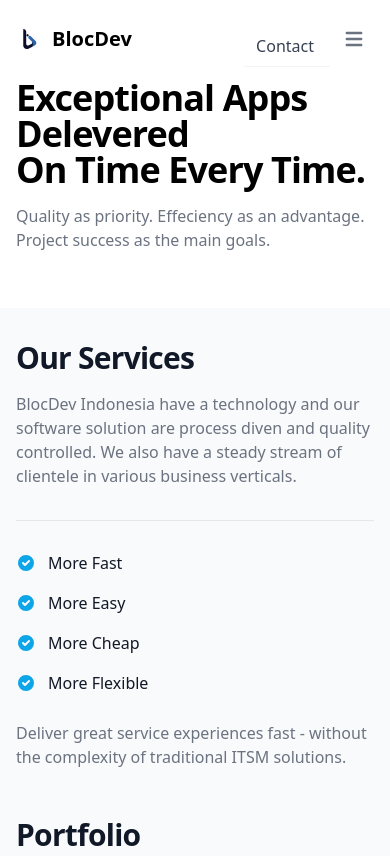
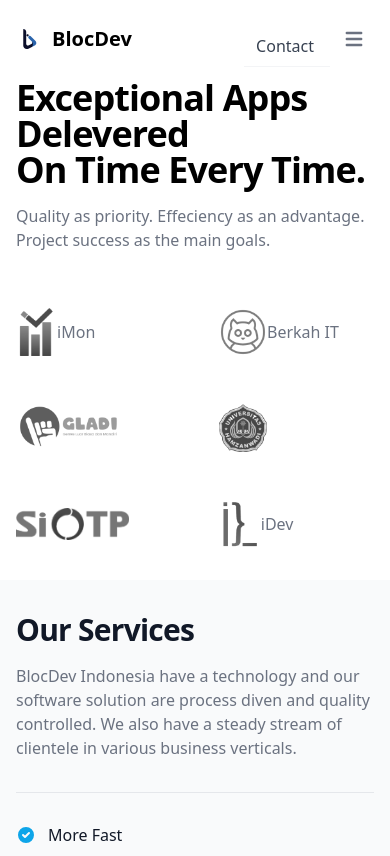
Before and after one commit to berkahIT/blocdev, a website: page index.html in a window 390 px wide. Shown: the top 856 px of the page. Drawn offline with nearby package versions, Linux system fonts and the light colour scheme.

Commit message:
fix: size min phone and fix logo

```diff
--- a/index.html
+++ b/index.html
@@ -119,11 +119,35 @@
     </section>
     <!-- End block -->
     <!-- Start block -->
-    <!--   <section class="bg-white dark:bg-gray-900">
+    <section class="bg-white dark:bg-gray-900">
         <div class="max-w-screen-xl px-4 pb-8 mx-auto lg:pb-16">
             <div
-                class="grid grid-cols-2 gap-8 text-gray-500 sm:gap-12 sm:grid-cols-3 lg:grid-cols-6 dark:text-gray-400">
+                class="grid grid-cols-2 gap-12 text-gray-500 sm:gap-12 sm:grid-cols-3 lg:grid-cols-6 dark:text-gray-400">
                 <a href="#" class="flex items-center lg:justify-center">
+                    <img class="h-12 hover:text-gray-900 dark:hover:text-white" viewBox="0 0 125 35" fill="currentColor"
+                        src="./images/imonlogo.png">iMon
+                </a>
+                <a href="#" class="flex items-center lg:justify-center">
+                    <img class="h-12 hover:text-gray-900 dark:hover:text-white" viewBox="0 0 125 35" fill="currentColor"
+                        src="./images/berkahitlogo.png">Berkah IT
+                </a>
+                <a href="#" class="flex items-center lg:justify-center">
+                    <img class="h-12 hover:text-gray-900 dark:hover:text-white" viewBox="0 0 125 35" fill="currentColor"
+                        src="./images/gladilogo.png">
+                </a>
+                <a href="#" class="flex items-center lg:justify-center">
+                    <img class="h-12 hover:text-gray-900 dark:hover:text-white" viewBox="0 0 125 35" fill="currentColor"
+                        src="./images/hamzanwadilogo.png">
+                </a>
+                <a href="#" class="flex items-center lg:justify-center">
+                    <img class="h-8 hover:text-gray-900 dark:hover:text-white" viewBox="0 0 125 35" fill="currentColor"
+                        src="./images/siotplogo.png">
+                </a>
+                <a href="#" class="flex items-center lg:justify-center">
+                    <img class="h-12 hover:text-gray-900 dark:hover:text-white" viewBox="0 0 125 35" fill="currentColor"
+                        src="./images/idevlogo.png">iDev
+                </a>
+                <!-- <a href="#" class="flex items-center lg:justify-center">
                     <svg class="h-9 hover:text-gray-900 dark:hover:text-white" viewBox="0 0 125 35" fill="currentColor"
                         xmlns="http://www.w3.org/2000/svg">
                         <path fill-rule="evenodd" clip-rule="evenodd"
@@ -164,7 +188,7 @@
                             fill="currentColor" />
                     </svg>
                 </a>
-                <a href="#" class="flex items-center lg:justify-center">
+             <a href="#" class="flex items-center lg:justify-center">
                     <svg class="h-9 hover:text-gray-900 dark:hover:text-white" viewBox="0 0 137 37" fill="currentColor"
                         xmlns="http://www.w3.org/2000/svg">
                         <path
@@ -248,10 +272,10 @@
                             d="M116.336 9.00154C114.284 9.00154 113.49 10.2101 113.303 11.2646H119.396C119.27 10.2379 118.508 9.00154 116.336 9.00154ZM108.5 12.897C108.5 8.67447 111.712 5.26007 116.336 5.26007C120.709 5.26007 123.892 8.42807 123.892 13.3781V14.4385H113.368C113.704 15.7335 114.929 16.8218 117.067 16.8218C118.108 16.8218 119.821 16.3686 120.681 15.5839L122.725 18.6317C121.26 19.9267 118.81 20.5633 116.55 20.5633C111.991 20.5633 108.5 17.6358 108.5 12.897Z"
                             fill="currentColor" />
                     </svg>
-                </a>
+                </a>  -->
             </div>
         </div>
-    </section> -->
+    </section>
     <!-- End block -->
     <!-- Start block -->
     <section class="bg-gray-50 dark:bg-gray-800">
```
Also changed, not shown: images/berkahitlogo.png (added), images/gladilogo.png (added), images/hamzanwadilogo.png (added), images/idevlogo.png (added), images/imonlogo.png (added), images/siotplogo.png (added), output.css.
